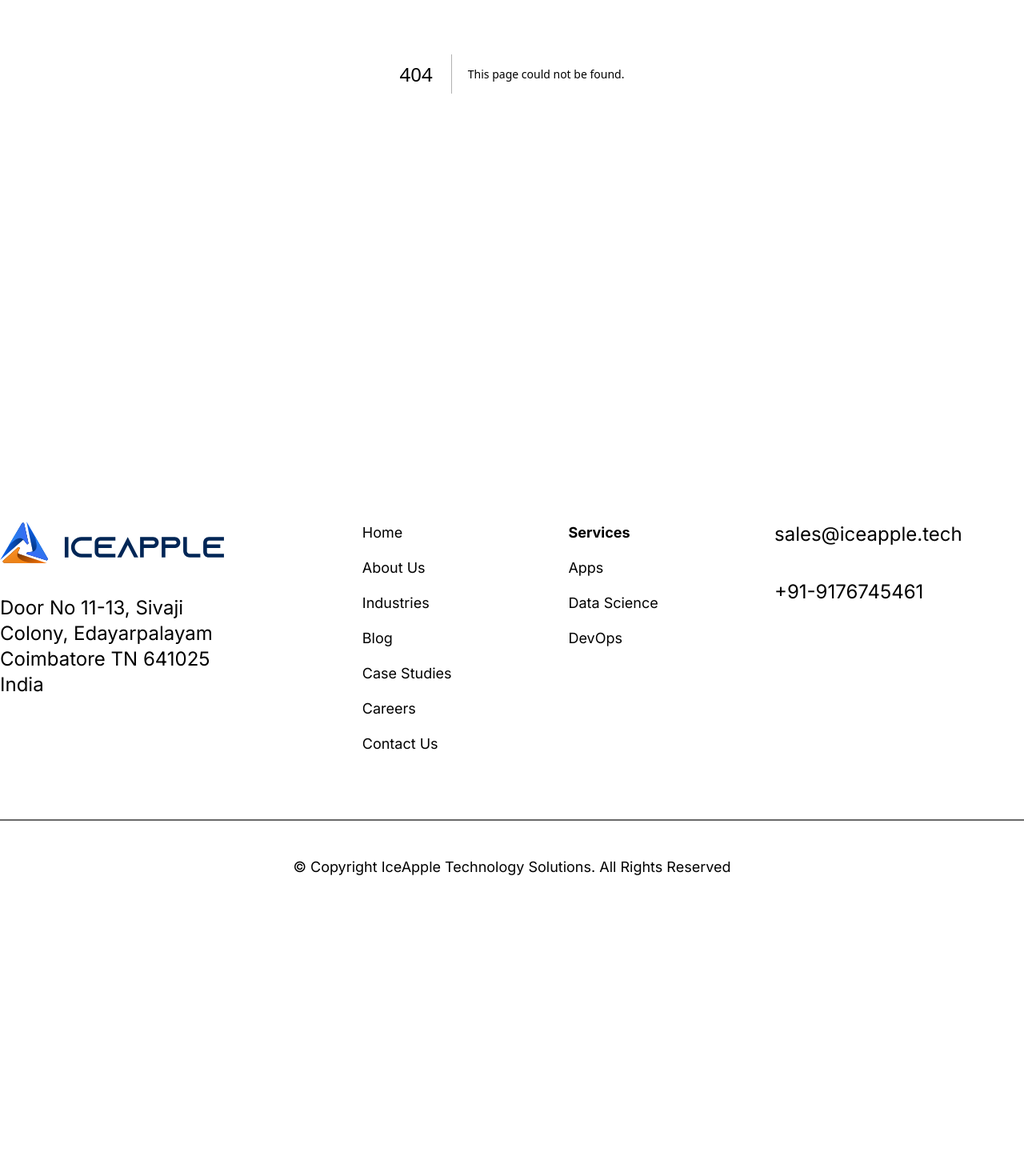
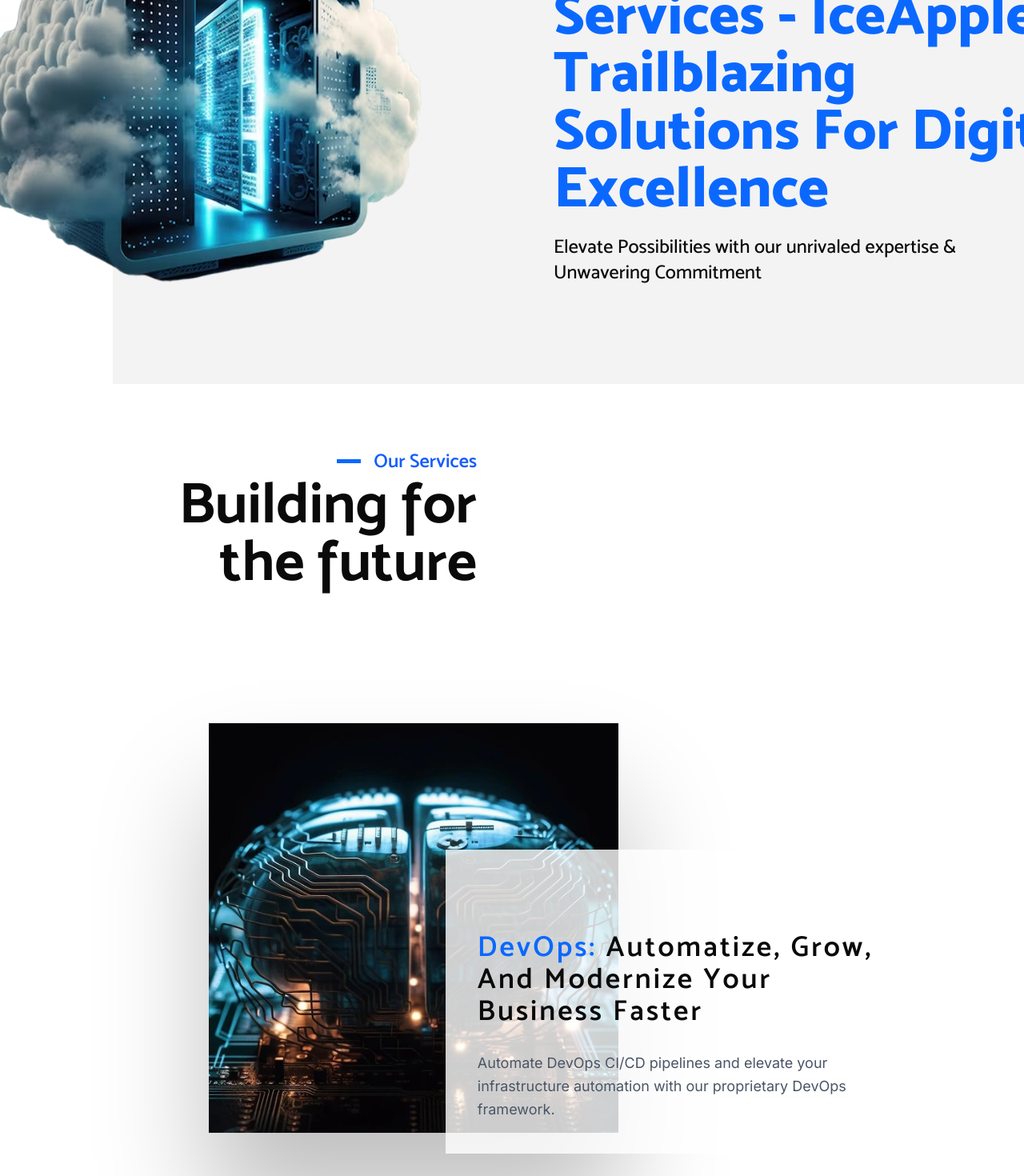
Before and after one commit to ThirstyNeuronsTeam/iceapple-website, a Next.js app: page /services in a window 1280 px wide. Before the commit this address had no page. Shown: the part 380-1850 px from the top of the page at 80% size. Before the commit the page ends 1522 px from the top, so only its background shows below. Built offline with nearby package versions, Linux system fonts and the light colour scheme.

Commit message:
service main page ui changes

```diff
--- /dev/null
+++ b/data/services-page/services-page.json
@@ -0,0 +1,59 @@
+{
+  "services": {
+    "heroSection": {
+      "id": 1,
+      "title": [
+        "Game-Changing",
+        "Services - IceApple’s",
+        "Trailblazing",
+        "Solutions For Digital",
+        "Excellence"
+      ],
+      "content": "Elevate Possibilities with our unrivaled expertise & Unwavering Commitment",
+      "btntext": "Default Button",
+      "btnurl": "/",
+      "url": "/assets/general/services/services-hero.png",
+      "isBtnShow": false
+    },
+    "ourServicesSection": {
+      "subHeading": "Our Services",
+      "heading": "Building for the future",
+      "contents": [],
+      "services": [
+        {
+          "id": 1,
+          "titleBlue": "DevOps:",
+          "title": "Automatize, Grow, And Modernize Your Business Faster",
+          "description": "Automate DevOps CI/CD pipelines and elevate your infrastructure automation with our proprietary DevOps framework.",
+          "imgSrc": "/assets/general/home-page/data-science.webp",
+          "alignRight": false,
+          "alignLeft": false,
+          "sectionName": "one",
+          "shadow": true
+        },
+        {
+          "id": 2,
+          "titleBlue": "Apps:",
+          "title": "Unleash your industry with stable, robust, and powerful custom apps",
+          "description": "Our Application Development Services are curated with world-class tech a and a strong business orientation..",
+          "imgSrc": "/assets/general/home-page/application-services.webp",
+          "alignRight": true,
+          "alignLeft": false,
+          "sectionName": "two",
+          "shadow": true
+        },
+        {
+          "id": 3,
+          "titleBlue": "Data Science:",
+          "title": "Unveil the hidden insights in your data",
+          "description": "Are you considering outsourcing a data science project or exploring staff augmentation services? Achieve transformative results with our exceptional solutions.",
+          "imgSrc": "/assets/general/home-page/devops-services.webp",
+          "alignRight": false,
+          "alignLeft": true,
+          "sectionName": "three",
+          "shadow": true
+        }
+      ]
+    }
+  }
+}
--- a/src/app/about-us/page.tsx
+++ b/src/app/about-us/page.tsx
@@ -12,7 +12,11 @@
 const AboutUs: React.FC = () => {
   return (
     <section>
-      <HeroSection mainClassName="items-end" {...content.about.heroSection} />
+      <HeroSection
+        sectionId="hero"
+        mainClassName="items-end"
+        {...content.about.heroSection}
+      />
       <AboutUsSection contentClassName="sm:pl-16" {...content.about.aboutUs} />
       <WhatWeDoSection contentClassName="" {...content.about.whatWeDo} />
       <OurTeamSection contentClassName="" {...content.about.ourTeam} />
--- a/src/app/page.tsx
+++ b/src/app/page.tsx
@@ -11,7 +11,7 @@
 const Home: React.FC = () => {
   return (
     <section>
-      <HeroSection {...content.home.heroSection} />
+      <HeroSection sectionId="hero" {...content.home.heroSection} />
       <AboutUsSection contentClassName="sm:pl-16" {...content.home.aboutUs} />
       <OurServicesSection
         contentClassName=""
--- /dev/null
+++ b/src/app/services/page.tsx
@@ -0,0 +1,25 @@
+import React from "react";
+import content from "../../../data/services-page/services-page.json";
+import HeroSection from "@/components/common/hero-section";
+import OurEnquiryFormSection from "@/components/home/our-enquiry-form";
+import OurServicesSection from "@/components/about-us/our-services";
+
+const AboutUs: React.FC = () => {
+  return (
+    <section>
+      <HeroSection
+        sectionId="hero"
+        mainClassName="items-end"
+        {...content.services.heroSection}
+      />
+      <OurServicesSection
+        contentClassName=""
+        {...content.services.ourServicesSection}
+        servicesData={content.services.ourServicesSection}
+      />
+      <OurEnquiryFormSection />
+    </section>
+  );
+};
+
+export default AboutUs;
--- /dev/null
+++ b/src/components/about-us/our-services/index.tsx
@@ -0,0 +1,120 @@
+import React from "react";
+import HeadingSectionDetail from "@/components/common/heading";
+import Image from "next/image";
+
+type ServicesProps = {
+  subHeading: string;
+  heading: string;
+  contents: string[];
+  contentClassName: string;
+  servicesData: {
+    services: {
+      id: number;
+      titleBlue: string;
+      title: string;
+      description: string;
+      imgSrc: string;
+      alignRight?: boolean; // alternate layout
+      reverse?: boolean;
+      alignLeft: boolean;
+      sectionName: string;
+      shadow: boolean;
+    }[];
+  };
+};
+
+const OurServicesSection: React.FC<ServicesProps> = ({
+  servicesData,
+  subHeading,
+  heading,
+  contents,
+  contentClassName,
+}) => {
+  return (
+    <article className="relative mb-10 sm:mb-60 sm:before:content-[''] before:absolute before:bottom-[25%] sm:before:bottom-[3%] before:h-[300px] sm:before:h-[800px] before:left-0 sm:before:left-[inherit] sm:before:right-0 before:bg-[#F3F3F3] before:w-[40vw] sm:before:w-[49vw] z-0">
+      <div className="w-full mx-auto px-5 2xl:px-0 container">
+        <div className="relative pt-0 sm:pt-20 pb-5 sm:pb-15 max-w-xl text-center sm:text-right">
+          <HeadingSectionDetail
+            align="smRightXsCenter"
+            headingWidth="xl"
+            contentClassName={contentClassName}
+            subHeading={subHeading}
+            heading={heading}
+            contents={contents}
+          />
+        </div>
+      </div>
+      <div className="sm:bg-white">
+        <div className="mx-auto px-6 pb-16 sm:py-16 container">
+          <div className="sm:space-y-40">
+            {servicesData.services.map((item) => (
+              <div
+                key={item.id}
+                className={`${
+                  item.alignRight === true
+                    ? "sm:justify-end"
+                    : "sm:justify-center justify-end"
+                }
+                ${item.sectionName === "one" ? "sm:right-[10%]" : ""}
+                ${item.sectionName === "two" ? "sm:pr-70" : ""}
+                ${
+                  item.sectionName === "three" ? "sm:right-[30%]" : ""
+                } flex relative pb-45 sm:pb-0`}
+              >
+                {/* Image Section */}
+                <div
+                  className={`w-1/2 sm:w-full max-w-lg  relative ${
+                    item.sectionName === "two" || item.sectionName === "three"
+                      ? "aspect-square"
+                      : "sm:aspect-square aspect-[3/4]"
+                  } ${item.reverse ? "md:ml-auto md:mr-0" : ""}`}
+                >
+                  <Image
+                    src={item.imgSrc}
+                    alt={item.title}
+                    fill
+                    sizes="100vw"
+                    className={`${
+                      item.shadow
+                        ? "shadow-[0_10px_24px_rgba(0,0,0,25%))] sm:shadow-[0_93px_128px_rgba(0,0,0,25%))]"
+                        : ""
+                    }`}
+                  />
+                </div>
+
+                {/* Content Section overlapping */}
+                <div
+                  className={`absolute max-w-[300px] sm:max-w-xl bg-[rgba(255,255,255,80%)] z-10 ${
+                    item.reverse ? "md:ml-auto" : ""
+                  } ${item.alignLeft ? "text-left" : ""} ${
+                    item.alignRight ? "sm:text-right" : ""
+                  } ${
+                    item.sectionName === "one"
+                      ? "bottom-[10%] sm:-bottom-[5%] p-5 md:p-10 md:pt-25 right-[5%] sm:right-[0%] text-right sm:text-left"
+                      : item.sectionName === "two"
+                      ? "top-[30%] sm:top-[0%] p-4 sm:p-14 pt-5 sm:pt-16 left-[10%] sm:left-[15%]"
+                      : "bottom-[0%] sm:bottom-[inherit] sm:top-[40%] right-[10%] sm:right-[5%] text-right sm:text-left"
+                  } p-6 sm:p-20`}
+                >
+                  <h3
+                    className={`${
+                      item.sectionName === "two" ? "w-full" : ""
+                    } text-base md:text-4xl font-semibold mb-1 sm:mb-8 sm:tracking-[3px]`}
+                  >
+                    <span className="text-[#0B68FF]">{item.titleBlue}</span>{" "}
+                    {item.title}
+                  </h3>
+                  <p className="text-sm md:text-lg text-gray-600 leading-relaxed font-inter">
+                    {item.description}
+                  </p>
+                </div>
+              </div>
+            ))}
+          </div>
+        </div>
+      </div>
+    </article>
+  );
+};
+
+export default OurServicesSection;
--- a/src/components/common/banner-section-detail/index.tsx
+++ b/src/components/common/banner-section-detail/index.tsx
@@ -1,3 +1,4 @@
+"use client";
 import React from "react";
 import Link from "next/link";
 import clsx from "clsx";
@@ -19,6 +20,11 @@
   btnurl,
   isBtnShow,
 }) => {
+  const handleScroll = () => {
+    const hero = document.getElementById("hero"); // Hero should always have an id
+    const afterHero = hero?.nextElementSibling as HTMLElement;
+    afterHero?.scrollIntoView({ behavior: "smooth" });
+  };
   return (
     <div
       className={clsx(
@@ -26,7 +32,7 @@
         "relative z-10 h-full flex order-1 sm:order-2"
       )}
     >
-      <div className="w-full max-w-xl space-y-6">
+      <div className="w-full max-w-[280px] sm:max-w-none space-y-6 pr-5 sm:pr-0">
         <div className="overflow-hidden">
           <div className="space-y-3 sm:space-y-6 lg:pl-10">
             <div className="text-[#0B68FF]">
@@ -50,7 +56,10 @@
               </Link>
             )}
           </div>
-          <span className="absolute right-10 top-1/2 transform -rotate-90 text-xl tracking-wide hidden lg:block font-bold">
+          <span
+            onClick={handleScroll}
+            className="absolute right-10 top-1/4 transform -rotate-90 text-xl tracking-wide hidden lg:block font-bold"
+          >
             Scroll Down
           </span>
         </div>
--- a/src/components/common/card-with-blue/index.tsx
+++ b/src/components/common/card-with-blue/index.tsx
@@ -29,16 +29,14 @@
         )}
       >
         {cardData.cardTitle ? (
-          <h5 className={clsx(headingClassNames, "mb-5")}>
-            {cardData.cardTitle}
-          </h5>
+          <h5 className={clsx(headingClassNames)}>{cardData.cardTitle}</h5>
         ) : (
           ""
         )}
         <p
           className={clsx(
             discriptionClassNames,
-            "text-sm sm:text-lg leading-5 sm:leading-9 font-inter"
+            "text-sm sm:text-lg leading-5 sm:leading-9 font-inter hidden sm:block"
           )}
         >
           {cardData.cardDescription}
--- a/src/components/common/heading/index.tsx
+++ b/src/components/common/heading/index.tsx
@@ -11,7 +11,8 @@
     | "right"
     | "smRight"
     | "smRightXsLeft"
-    | "smLeftXsRight";
+    | "smLeftXsRight"
+    | "smRightXsCenter";
   headingWidth?: "w-full" | "xl";
 };
 const HeadingSectionDetail: React.FC<HeadingProps> = ({
@@ -29,6 +30,7 @@
     smRight: "sm:justify-end",
     smRightXsLeft: "sm:justify-end justify-start",
     smLeftXsRight: "sm:justify-start justify-end",
+    smRightXsCenter: "sm:justify-end justify-center",
   }[align];
 
   const headingWidthClass = {
--- a/src/components/common/hero-section/index.tsx
+++ b/src/components/common/hero-section/index.tsx
@@ -3,6 +3,7 @@
 import BannerSectionDetail from "@/components/common/banner-section-detail";
 
 type HeadingSectionProps = {
+  sectionId: string;
   id: number;
   title: string[];
   content: string;
@@ -20,9 +21,13 @@
   url,
   isBtnShow,
   mainClassName,
+  sectionId,
 }) => {
   return (
-    <article className="relative before:content-[''] before:absolute before:-top-20 before:bottom-80 sm:before:bottom-0 before:right-0 before:bg-[#F3F3F3] sm:before:w-[89vw] before:w-[80vw]">
+    <article
+      id={sectionId}
+      className="relative before:content-[''] before:absolute before:-top-20 before:bottom-80 sm:before:bottom-0 before:right-0 before:bg-[#F3F3F3] sm:before:w-[89vw] before:w-[80vw]"
+    >
       <div className="w-full mx-auto">
         <div className="relative pt-10 pb-20 sm:py-20 sm:grid flex flex-col lg:grid-cols-2 gap-6 sm:items-start items-end grid-column-end">
           <div className="relative w-full aspect-square order-2 sm:order-1">
--- a/src/components/home/our-enquiry-form/index.tsx
+++ b/src/components/home/our-enquiry-form/index.tsx
@@ -18,6 +18,7 @@
 import CardBlueBoxSection from "@/components/common/card-with-blue";
 import { Input } from "@/components/ui/input";
 import { Textarea } from "@/components/ui/textarea";
+import Image from "next/image";
 
 // Schema
 const formSchema = z.object({
@@ -44,13 +45,21 @@
   const [isOther, setIsOther] = useState(false);
 
   return (
-    <article className="relative py-20 after:content-[''] after:absolute after:top-0 after:bottom-0 after:right-0 after:bg-[#F3F3F3] after:w-full sm:after:w-[75vw] z-0 after:-z-10">
+    <article className="relative py-20 after:content-[''] after:absolute after:top-[10%] sm:after:top-0 after:bottom-0 after:right-0 after:bg-[#F3F3F3] after:w-full sm:after:w-[75vw] z-0 after:-z-10">
+      <div className="absolute top-0 sm:top-[30%] sm:left-0 right-0 w-[55vw] sm:w-[25vw] h-[300px] sm:h-[600px]">
+        <Image
+          fill
+          src="/assets/general/services/enquiry-form-service.png"
+          alt=""
+          objectFit="cover"
+        />
+      </div>
       <div className="w-full mx-auto px-5 2xl:px-0 container">
         <div className="grid grid-cols-1 gap-6 sm:gap-0 sm:grid-cols-[40%_60%]">
-          <div className="relative sm:pb-15 max-w-xl text-left">
+          <div className="relative sm:pb-15 w-3/5 sm:w-auto sm:max-w-xl text-left mb-30 sm:mb-0">
             <CardBlueBoxSection
               mainClassNames="px-5 sm:px-20 py-10 max-w-xl bg-[rgba(11,104,255,0.92)]"
-              headingClassNames="font-bold text-xl sm:text-7xl"
+              headingClassNames="font-bold text-xl sm:text-7xl mb-0 sm:mb-5"
               discriptionClassNames="mb-4"
               cardData={content.home.enquiryFormSection}
             />
--- a/src/components/home/our-success-stories/index.tsx
+++ b/src/components/home/our-success-stories/index.tsx
@@ -58,7 +58,7 @@
                   <div className="absolute bottom-0 right-0">
                     <CardBlueBoxSection
                       mainClassNames="px-5 sm:px-20 py-10 max-w-xl bg-[rgba(11,104,255,0.92)]"
-                      headingClassNames="text-5xl"
+                      headingClassNames="text-5xl mb-5"
                       discriptionClassNames="mb-4"
                       cardData={{
                         cardTitle: item.cardTitle,
--- a/src/components/menu-section/index.tsx
+++ b/src/components/menu-section/index.tsx
@@ -71,7 +71,7 @@
                 return (
                   <NavigationMenuItem key={index}>
                     <NavigationMenuTrigger className="bg-transparent 2xl:text-xl">
-                      {link.name}
+                      <Link href={link.path}>{link.name}</Link>
                     </NavigationMenuTrigger>
                     <NavigationMenuContent>
                       <ul className="grid w-[200px] gap-4">
```
Also changed, not shown: public/assets/general/services/enquiry-form-service.png (added), public/assets/general/services/services-hero.png (added).
